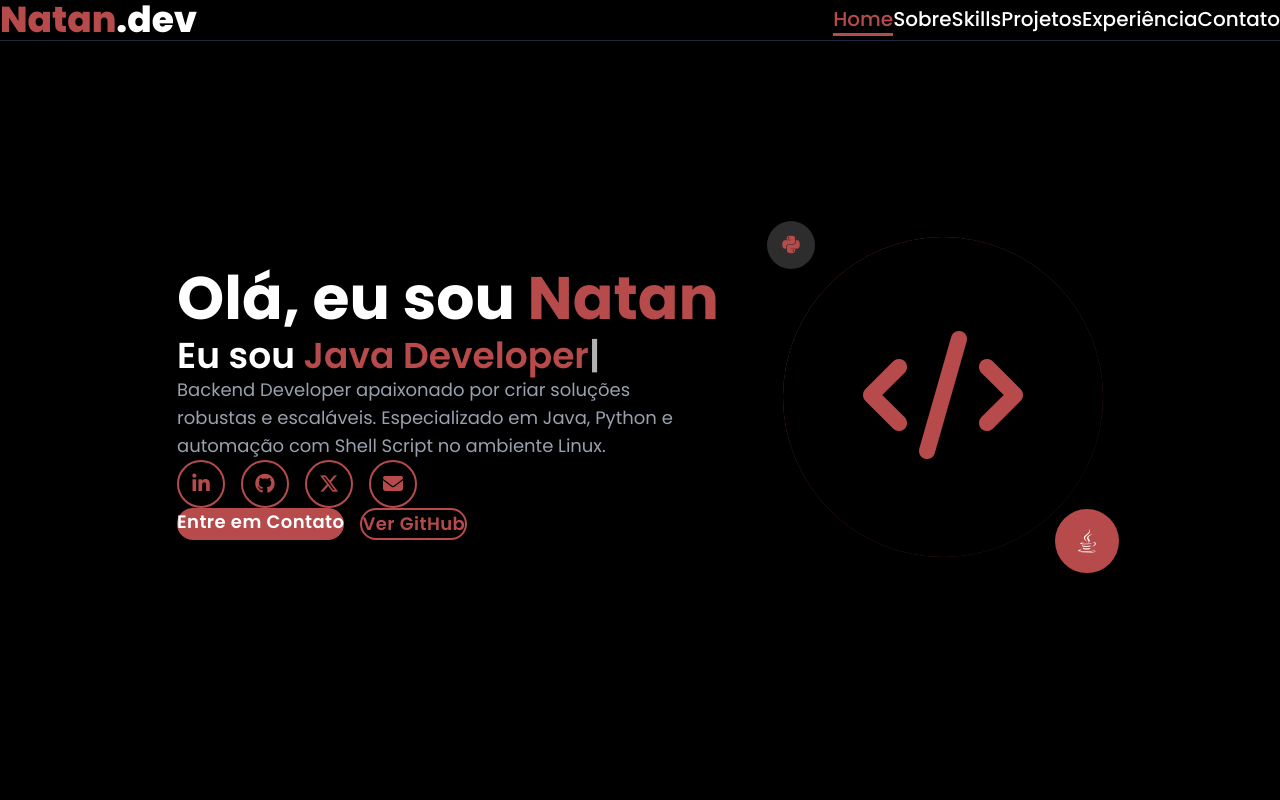
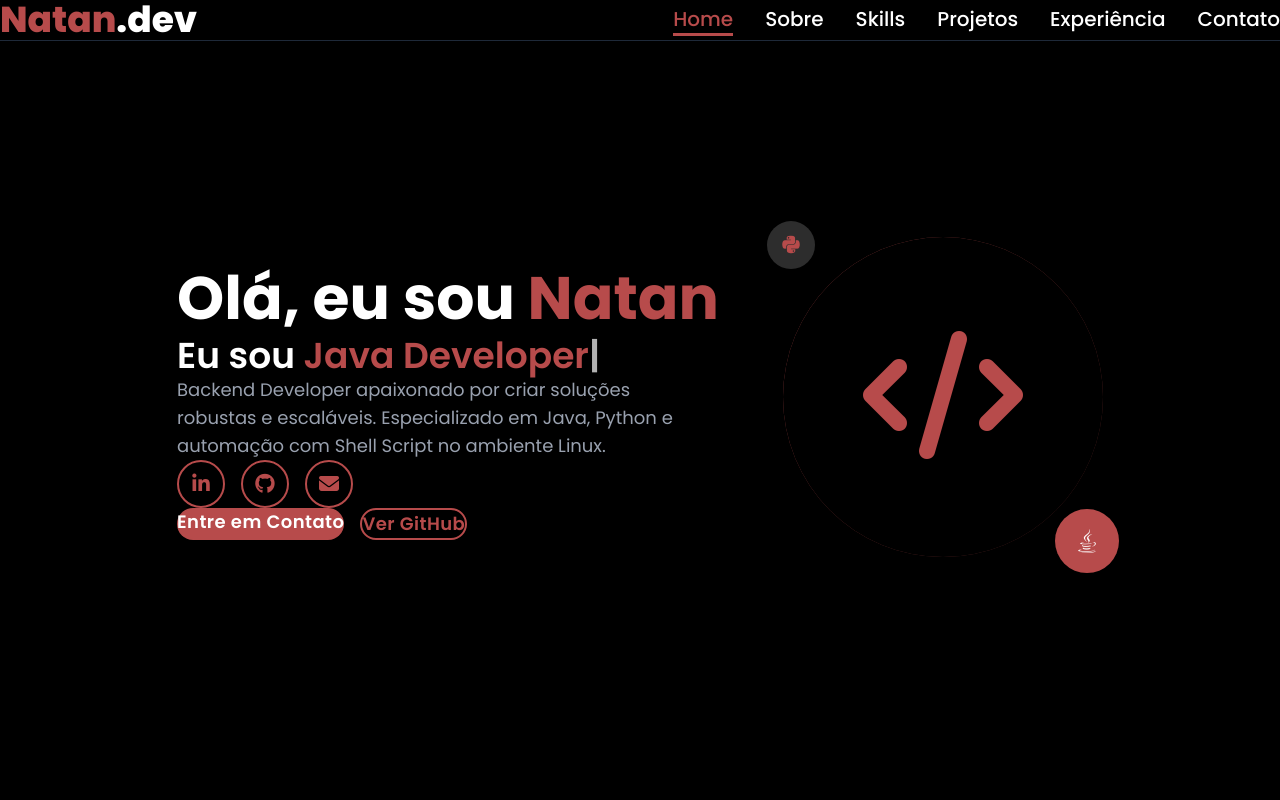
Before and after one commit to natanbs-dev/natanbs-dev-portifolio, a React (Vite) app: page / in a window 1280 px wide. Shown: the top 800 px of the page. Built offline with nearby package versions, Linux system fonts and the light colour scheme.

Commit message:
fix: espacamento dos index

```diff
--- a/src/App.tsx
+++ b/src/App.tsx
@@ -116,12 +116,12 @@ export function App() {
         </button>
 
         {/* Navigation */}
-        <nav className={`${isMenuOpen ? 'flex' : 'hidden'} md:flex flex-col md:flex-row absolute md:static top-full left-0 w-full md:w-auto bg-black/95 md:bg-transparent p-4 md:p-0 gap-2 md:gap-0`}>
+        <nav className={`${isMenuOpen ? 'flex' : 'hidden'} md:flex flex-col md:flex-row absolute md:static top-full left-0 w-full md:w-auto bg-black/95 md:bg-transparent p-4 md:p-0 gap-4 md:gap-8`}>
           {navItems.map((item) => (
             <button
               key={item.id}
               onClick={() => scrollToSection(item.id)}
-              className={`text-lg md:text-xl ml-0 md:ml-8 font-medium transition-all duration-300 py-2 md:py-0 text-left border-b-2 md:border-b-3 ${
+              className={`text-lg md:text-xl font-medium transition-all duration-300 py-2 md:py-0 text-left border-b-2 md:border-b-3 ${
                 activeSection === item.id
                   ? 'text-[#b74b4b] border-[#b74b4b]'
                   : 'text-white border-transparent hover:text-[#b74b4b] hover:border-[#b74b4b]'
@@ -150,7 +150,7 @@ export function App() {
 
           <div className="flex justify-center md:justify-start gap-4 mb-8">
             <a
-              href="https://www.linkedin.com/in/"
+              href="https://www.linkedin.com/in/barbosa-dev/"
               target="_blank"
               rel="noopener noreferrer"
               className="w-12 h-12 flex items-center justify-center border-2 border-[#b74b4b] text-[#b74b4b] rounded-full text-xl transition-all duration-300 hover:bg-[#b74b4b] hover:text-black hover:scale-110 hover:-translate-y-1 hover:shadow-[0_0_25px_#b74b4b]"
@@ -166,15 +166,7 @@ export function App() {
               <i className="fa-brands fa-github"></i>
             </a>
             <a
-              href="https://twitter.com/"
-              target="_blank"
-              rel="noopener noreferrer"
-              className="w-12 h-12 flex items-center justify-center border-2 border-[#b74b4b] text-[#b74b4b] rounded-full text-xl transition-all duration-300 hover:bg-[#b74b4b] hover:text-black hover:scale-110 hover:-translate-y-1 hover:shadow-[0_0_25px_#b74b4b]"
-            >
-              <i className="fa-brands fa-x-twitter"></i>
-            </a>
-            <a
-              href="mailto:contato@natanbarbosa.dev"
+              href="bonham_nt@proton.me"
               className="w-12 h-12 flex items-center justify-center border-2 border-[#b74b4b] text-[#b74b4b] rounded-full text-xl transition-all duration-300 hover:bg-[#b74b4b] hover:text-black hover:scale-110 hover:-translate-y-1 hover:shadow-[0_0_25px_#b74b4b]"
             >
               <i className="fa-solid fa-envelope"></i>
```
